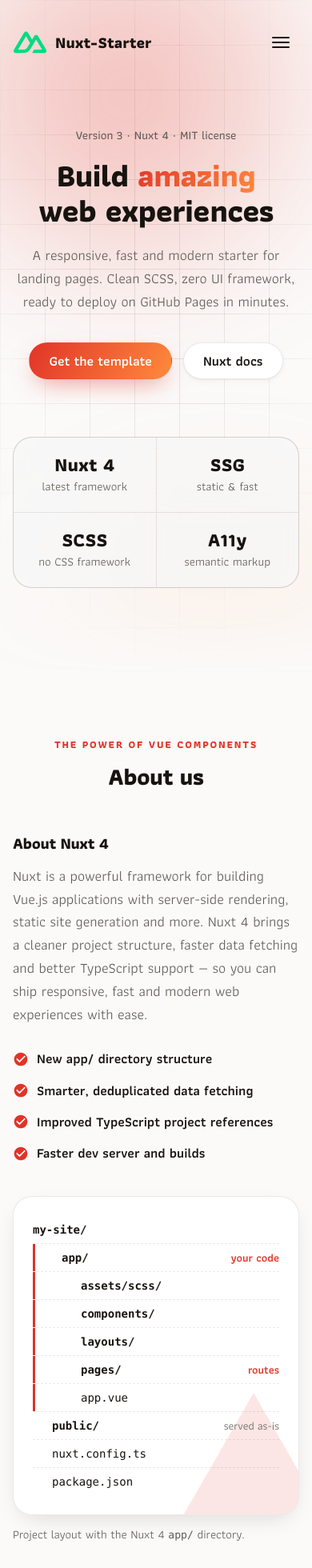
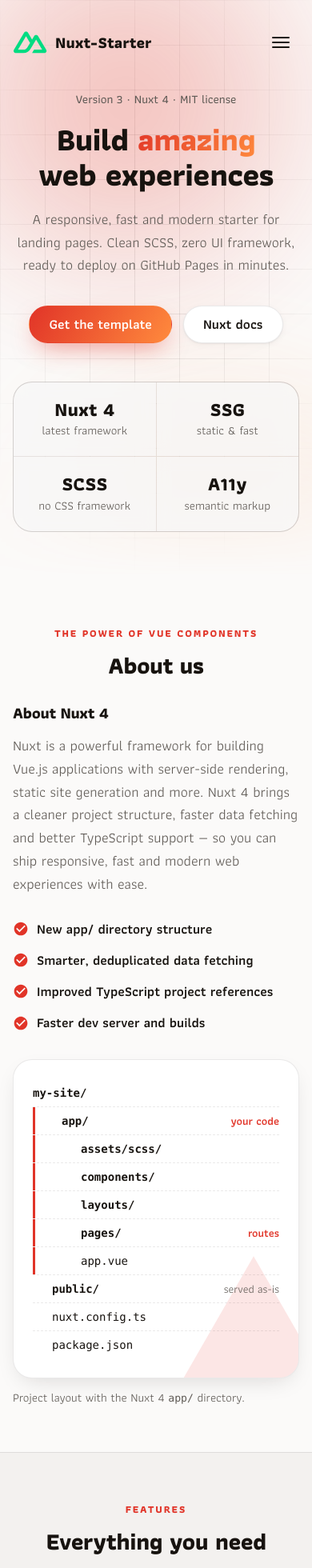
Before and after one commit to konkol00/nuxt-starter, a Nuxt app: page / in a window 390 px wide. Shown: the top 1960 px of the page at 80% size. Built offline with nearby package versions, Linux system fonts and the light colour scheme; a web font is replaced by a local one.

Commit message:
fix: Tighten mobile layout
- Hero is full height only from tablet up, less empty space on phones
- Smaller section spacing on phones, compact feature cards
- Prevent long code from widening grid columns, wrap install commands
- Smaller accordion triggers and dialog padding on phones

```diff
--- a/app/assets/scss/components/_about.scss
+++ b/app/assets/scss/components/_about.scss
@@ -3,7 +3,7 @@
 #About {
   .section__body {
     align-items: center;
-    gap: clamp(2.5rem, 5vw, 5rem);
+    gap: clamp(2rem, 5vw, 5rem);
   }
 
   .about__content {
--- a/app/assets/scss/components/_hero.scss
+++ b/app/assets/scss/components/_hero.scss
@@ -4,8 +4,12 @@
   position: relative;
   display: grid;
   place-items: center;
-  min-height: 100svh;
-  padding: 8rem 0 5rem;
+  padding: 7rem 0 3.5rem;
+
+  @media (min-width: $breakpoint-md) {
+    min-height: 100svh;
+    padding: 8rem 0 5rem;
+  }
   isolation: isolate;
   overflow: hidden;
 
@@ -90,7 +94,9 @@
     display: grid;
     grid-template-columns: repeat(2, 1fr);
     gap: 1px;
-    margin-top: 4.5rem;
+    margin-top: 3rem;
+
+    @media (min-width: $breakpoint-md) { margin-top: 4.5rem; }
     width: min(100%, 760px);
     border: 1px solid var(--c-border);
     border-radius: $radius-lg;
--- a/app/assets/scss/components/_services.scss
+++ b/app/assets/scss/components/_services.scss
@@ -4,7 +4,7 @@
   background: var(--c-bg-soft);
   border-block: 1px solid var(--c-border);
 
-  .section__body { gap: 1.25rem; }
+  .section__body { gap: clamp(.75rem, 2vw, 1.25rem); }
 }
 
 .card {
@@ -27,6 +27,18 @@
       background: var(--c-gradient);
       color: #fff;
     }
+  }
+
+  @media (max-width: #{$breakpoint-md - 1px}) {
+    display: grid;
+    grid-template-columns: auto 1fr;
+    align-items: center;
+    column-gap: 1rem;
+    padding: 1.25rem;
+
+    .card__icon { margin: 0; width: 2.5rem; height: 2.5rem; }
+    .card__title { margin: 0; }
+    .card__text { grid-column: 1 / -1; margin-top: .625rem; }
   }
 
   &__icon {
--- a/app/assets/scss/components/_ui.scss
+++ b/app/assets/scss/components/_ui.scss
@@ -18,8 +18,13 @@
     justify-content: space-between;
     gap: 1rem;
     width: 100%;
-    padding: 1.25rem 1.5rem;
-    font-size: 1.1875rem;
+    padding: 1rem 1.25rem;
+    font-size: 1.0625rem;
+
+    @media (min-width: $breakpoint-md) {
+      padding: 1.25rem 1.5rem;
+      font-size: 1.1875rem;
+    }
     font-weight: 600;
     text-align: left;
     transition: color .2s ease;
@@ -41,7 +46,9 @@
 
     p {
       max-width: 70ch;
-      padding: 0 1.5rem 1.5rem;
+      padding: 0 1.25rem 1.25rem;
+
+      @media (min-width: $breakpoint-md) { padding: 0 1.5rem 1.5rem; }
       color: var(--c-muted);
     }
 
@@ -109,7 +116,9 @@
   color: #ece8e3;
   font-family: ui-monospace, 'SF Mono', Menlo, Consolas, monospace;
   font-size: .9375rem;
-  overflow-x: auto;
+  // wrap long commands on small screens instead of hiding them
+  white-space: pre-wrap;
+  overflow-wrap: anywhere;
 }
 
 // Dialog
@@ -130,7 +139,7 @@
   width: min(92vw, 520px);
   max-height: 85vh;
   overflow-y: auto;
-  padding: 2rem;
+  padding: clamp(1.25rem, 5vw, 2rem);
   border: 1px solid var(--c-border);
   border-radius: $radius-lg;
   background: var(--c-surface);
--- a/app/assets/scss/layout/_page.scss
+++ b/app/assets/scss/layout/_page.scss
@@ -1,7 +1,9 @@
 @use '../abstracts/variables' as *;
 
 .page-header {
-  padding: 9rem 0 2rem;
+  padding: 7rem 0 0;
+
+  @media (min-width: $breakpoint-md) { padding-top: 9rem; }
   text-align: center;
 
   h1 { margin: .75rem 0 1rem; }
@@ -57,6 +59,8 @@
 
   pre code { padding: 0; background: none; }
 
-  #Form .section__body { gap: 3rem; align-items: start; }
+  #Form .section__body { gap: clamp(1.5rem, 4vw, 3rem); align-items: start; }
+  #Dialog .section__body { text-align: center; }
+
   #Accordion, #Dialog { background: var(--c-bg-soft); border-block: 1px solid var(--c-border); }
 }
--- a/app/assets/scss/layout/_section.scss
+++ b/app/assets/scss/layout/_section.scss
@@ -1,17 +1,20 @@
 @use '../abstracts/variables' as *;
 
 .section {
-  padding: clamp(4.5rem, 9vw, 7.5rem) 0;
+  padding: clamp(3.5rem, 9vw, 7.5rem) 0;
 
   &__title {
     max-width: 40rem;
-    margin: 0 auto 3.5rem;
+    margin: 0 auto clamp(2rem, 4vw, 3.5rem);
     text-align: center;
   }
 
   &__body {
     display: grid;
-    grid-template-columns: 1fr;
+    grid-template-columns: minmax(0, 1fr);
+
+    // let long content (code, tables) scroll instead of stretching the grid
+    > * { min-width: 0; }
 
     &.g-2 {
       @media (min-width: $breakpoint-lg) { grid-template-columns: repeat(2, 1fr); }
```
